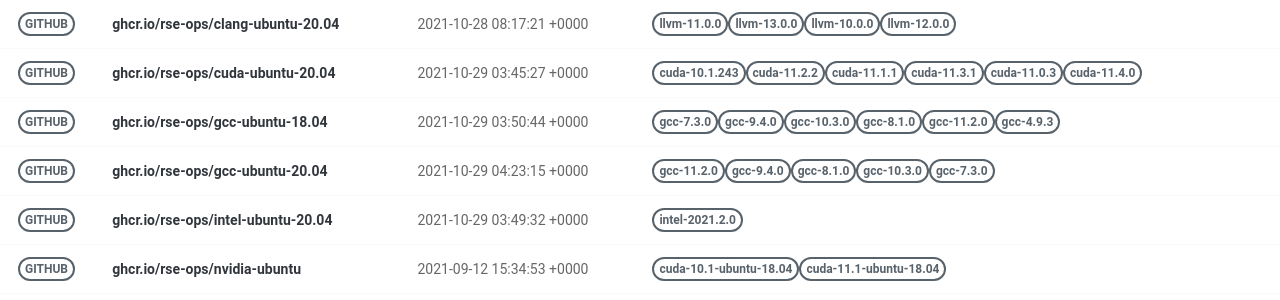
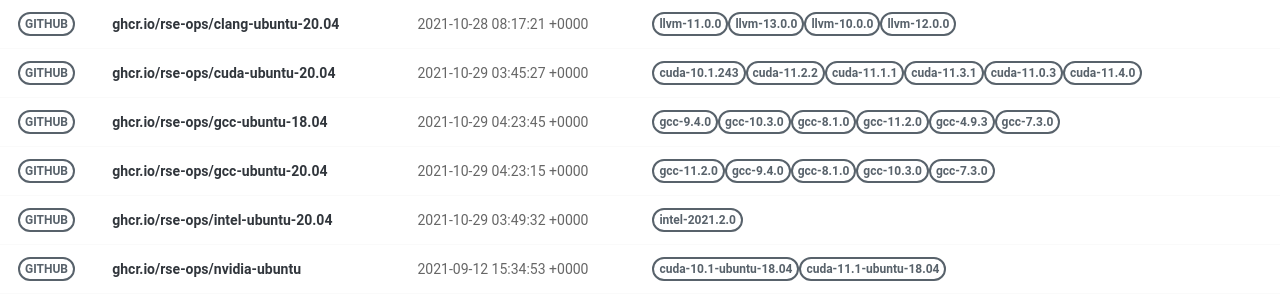
Before and after one commit to rse-ops/docker-images, a Jekyll site: the page built from pages/index.md, in a window 1280 px wide. Shown: the part 179-479 px from the top of the page. Built offline with Jekyll 4.4.1, drawn with Linux system fonts in a browser that asks for light colours; nearby versions of some CDN libraries.

Commit message:
Automated push to update library 2021-10-29

```diff
--- a/_library/ghcr.io-rse-ops-gcc-ubuntu-18.04.md
+++ b/_library/ghcr.io-rse-ops-gcc-ubuntu-18.04.md
@@ -1,14 +1,11 @@
 ---
 layout: container
 name: ghcr.io/rse-ops/gcc-ubuntu-18.04
-updated_at: 2021-10-29 03:50:44.639896
+updated_at: 2021-10-29 04:23:45.136180
 
 
 container_url: https://github.com/orgs/rse-ops/packages/container/package/gcc-ubuntu-18.04
 versions:
- - tag: gcc-7.3.0
-   dockerfile: https://github.com/rse-ops/docker-images/blob/main/ubuntu/gcc/Dockerfile
-   manifest: https://crane.ggcr.dev/manifest/ghcr.io/rse-ops/gcc-ubuntu-18.04:gcc-7.3.0
  - tag: gcc-9.4.0
    dockerfile: https://github.com/rse-ops/docker-images/blob/main/ubuntu/gcc/Dockerfile
    manifest: https://crane.ggcr.dev/manifest/ghcr.io/rse-ops/gcc-ubuntu-18.04:gcc-9.4.0
```
Also changed, not shown: other parts of _library/ghcr.io-rse-ops-gcc-ubuntu-18.04.md (+3 -0 lines).
